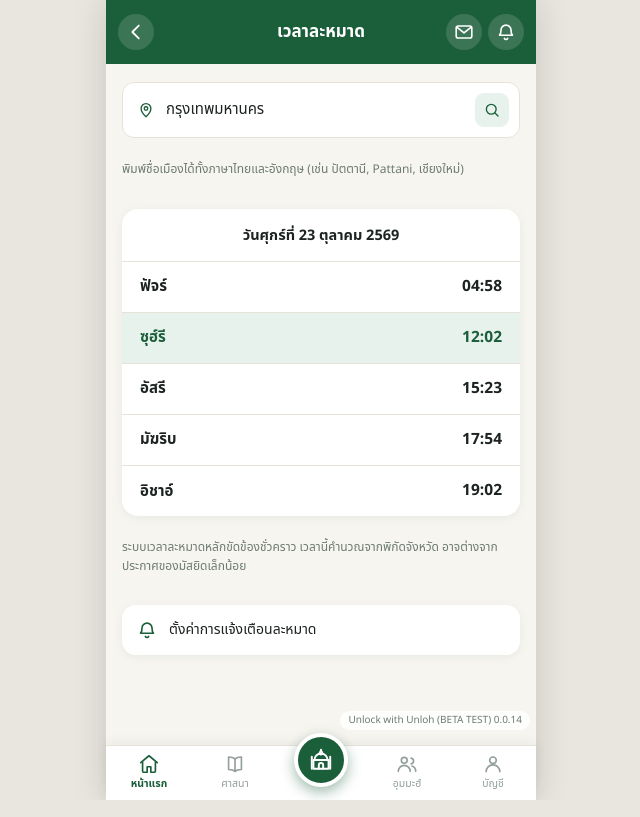
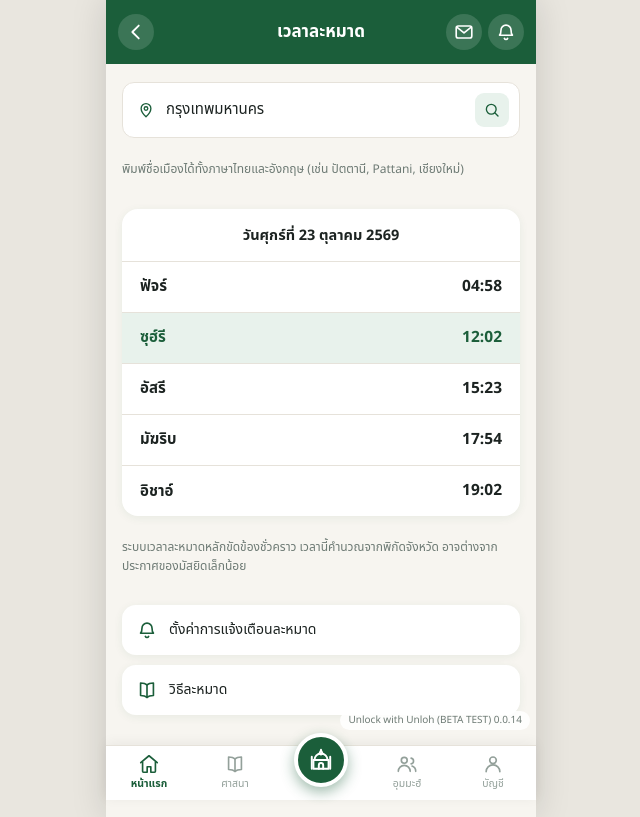
Before and after one commit to Pae1dor/Unlock-with-Unloh, a FastAPI app: page /prayer-times in a window 1280 px wide. Shown: the whole page, without its empty margins (319-959 px from the left). Run offline with FastAPI, Linux system fonts and the light colour scheme; data that the repository does not hold is empty; parts of the project's set-up code (start-up, migrations or seed data) failed here and were passed over; some libraries are stand-ins or nearby versions; some web fonts are replaced.

Commit message:
feat(prayer-times): link to the วิธีละหมาด guide
A row under the notification settings opens /prayer-guide.

Co-Authored-By: Claude Sonnet 5.5 <noreply@anthropic.com>

```diff
--- a/templates/prayer_times.html
+++ b/templates/prayer_times.html
@@ -60,6 +60,10 @@
     <svg class="ico"><use href="#i-bell"></use></svg>
     <span>ตั้งค่าการแจ้งเตือนละหมาด</span>
   </a>
+  <a class="link-row" href="/prayer-guide">
+    <svg class="ico"><use href="#i-book"></use></svg>
+    <span>วิธีละหมาด</span>
+  </a>
 </div>
 {% endblock %}
 
```
